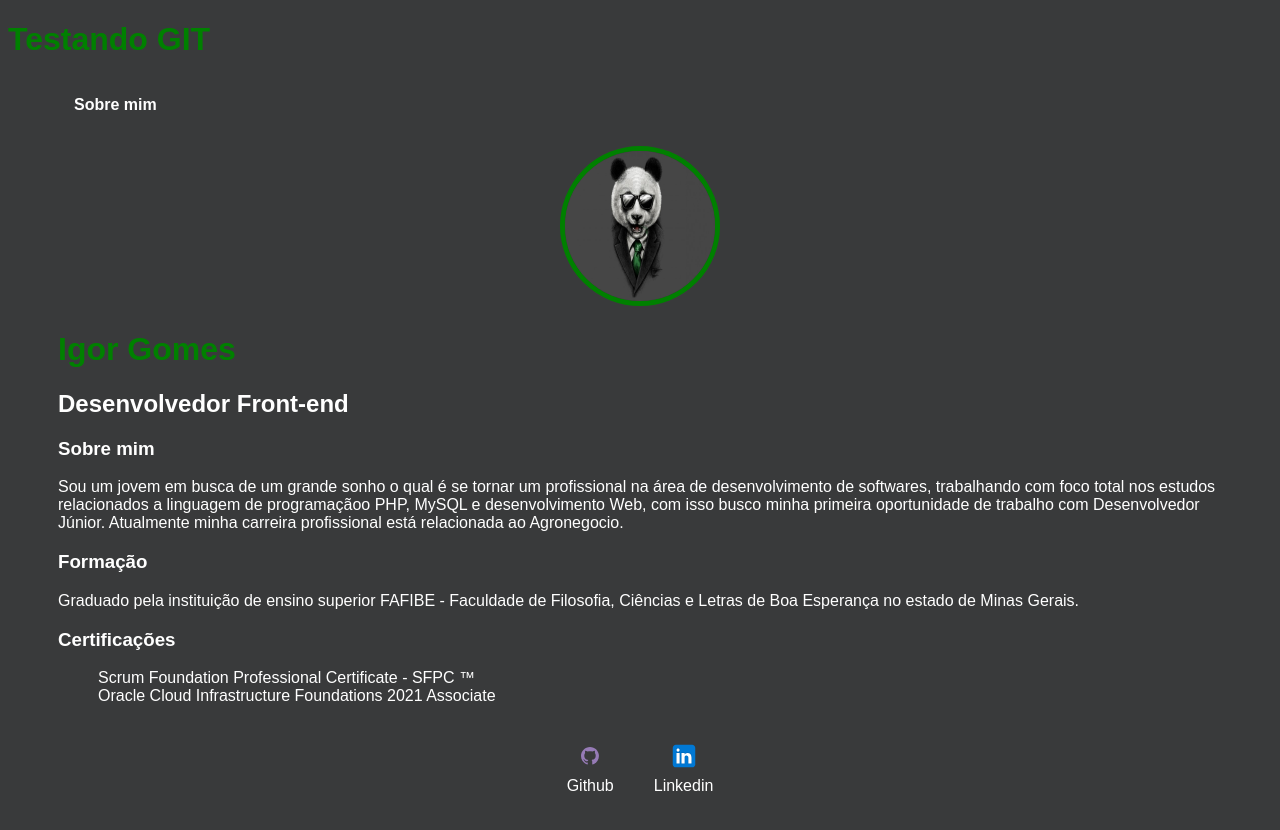
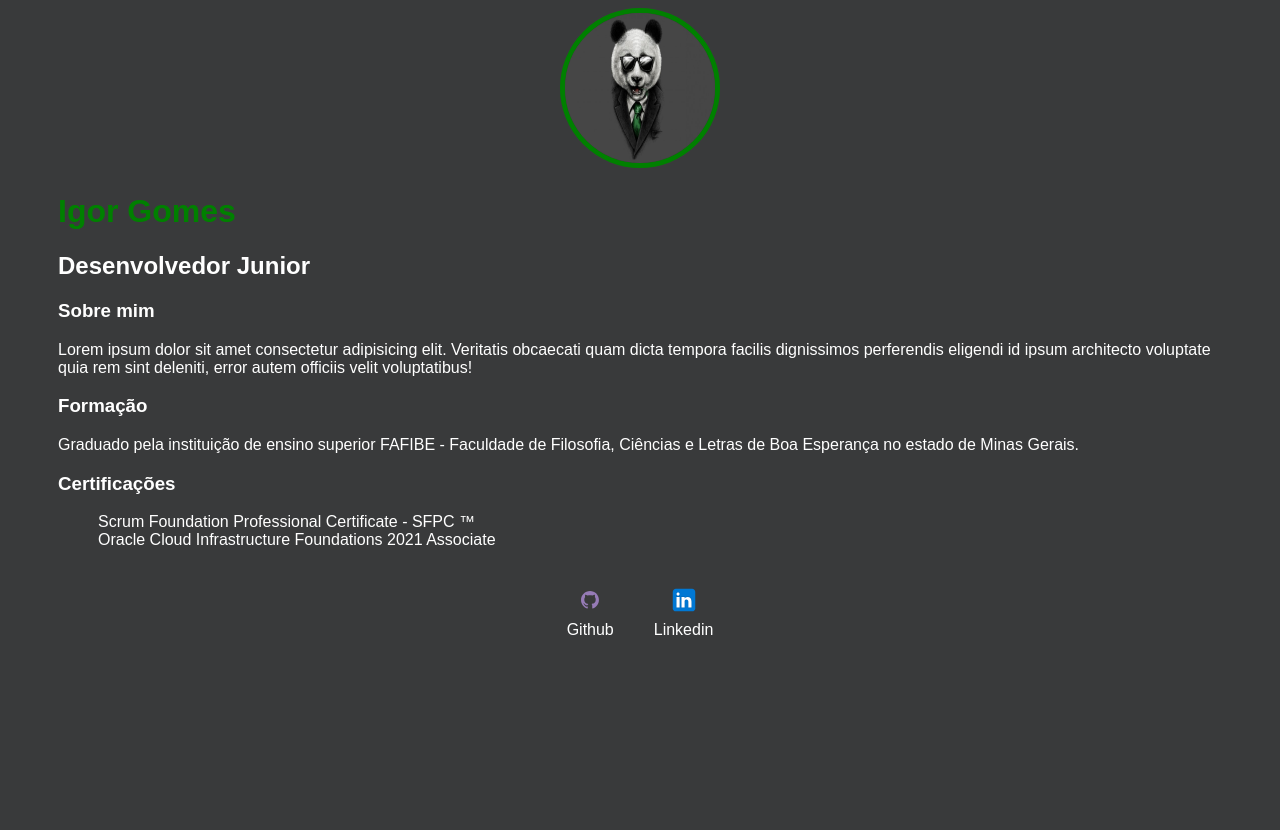
Before and after one commit to Igoor-goomes/my-portfolio, a website: page html/index.html in a window 1280 px wide. After the commit the page ends 800 px from the top, so only its background shows below. Drawn offline with Linux system fonts and the light colour scheme; files whose address does not match are found by name.

Commit message:
modificando html

```diff
--- a/html/index.html
+++ b/html/index.html
@@ -8,30 +8,19 @@
     <link rel="stylesheet" href="/html/index.css">
 </head>
 <body>
-    <h1>Testando GIT</h1>
     <div class="container">
-        <nav>
-                <ul>
-                    <li>
-                        <a href="index.html">Sobre mim</a>
-                    </li>
-
-                </ul>
-
-        </nav>
         <header>
             <div id="foto-perfil">
                 <img src="./img/panda.png" alt="foto">
             </div>
             <h1>Igor Gomes</h1>
-            <h2>Desenvolvedor Front-end</h2>
+            <h2>Desenvolvedor Junior</h2>
         </header>
         <main>
             <section>
                 <h3>Sobre mim</h3>
                 <p>
-                    Sou um jovem em busca de um grande sonho o qual é se tornar um profissional na área de desenvolvimento de softwares,
-                     trabalhando com foco total nos estudos relacionados a linguagem de programaçãoo PHP, MySQL e desenvolvimento Web, com isso busco minha primeira oportunidade de trabalho com Desenvolvedor Júnior. Atualmente minha carreira profissional está relacionada ao Agronegocio.
+                    Lorem ipsum dolor sit amet consectetur adipisicing elit. Veritatis obcaecati quam dicta tempora facilis dignissimos perferendis eligendi id ipsum architecto voluptate quia rem sint deleniti, error autem officiis velit voluptatibus!
                 </p>
             </section>
             <section>
```
